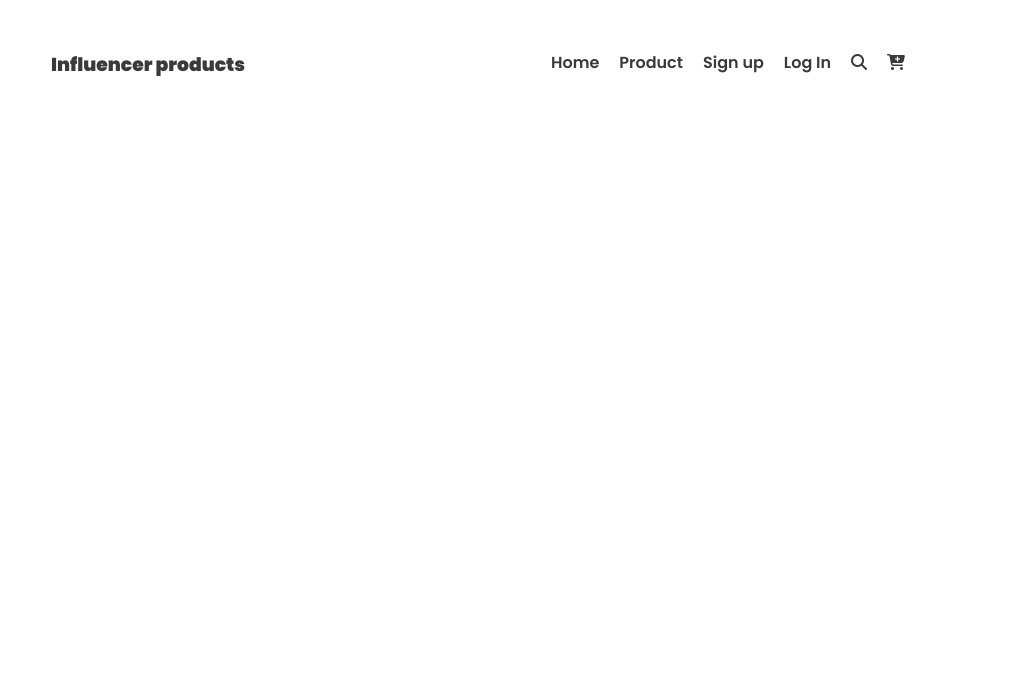
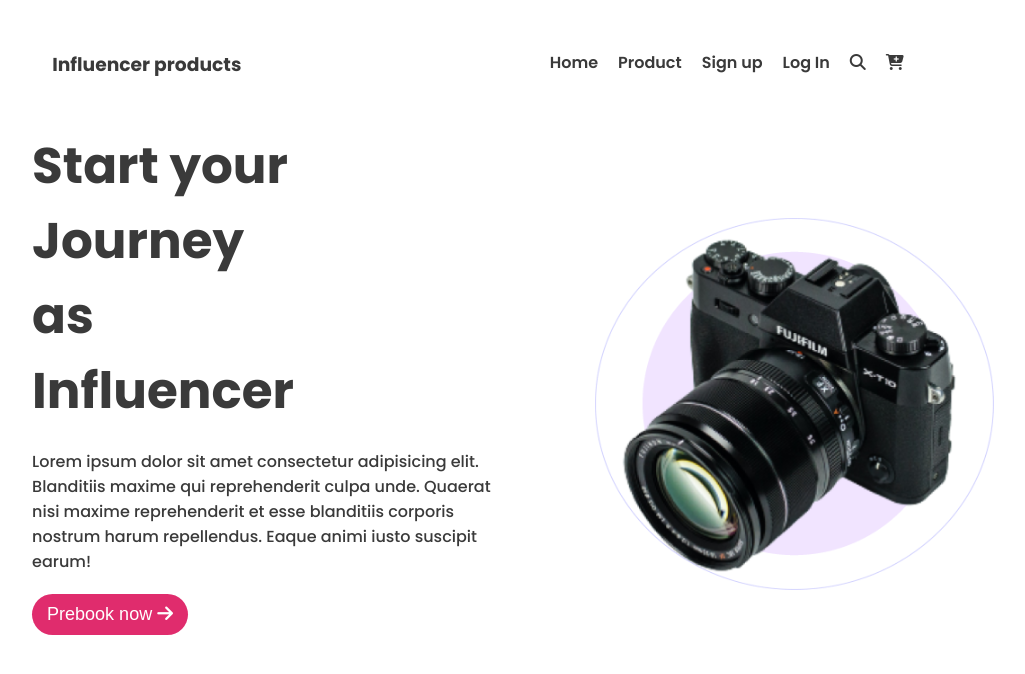
Before and after one commit to saifulislam1431/influencer-asset, a plain HTML site: page index.html in a window 1280 px wide. Shown: the whole page, without its empty margins (152-1177 px from the left). Drawn offline with Linux system fonts and the light colour scheme.

Commit message:
Banner section added

```diff
--- a/index.html
+++ b/index.html
@@ -31,5 +31,20 @@
 
     </header>
 
+    <!-- Main Section -->
+    <main>
+        <!-- Banner -->
+        <section class="banner">
+            <div class="banner-details">
+                <h1 class="section-title">Start your Journey as Influencer</h1>
+                <p class="section-description">Lorem ipsum dolor sit amet consectetur adipisicing elit. Blanditiis maxime qui reprehenderit culpa unde. Quaerat nisi maxime reprehenderit et esse blanditiis corporis nostrum harum repellendus. Eaque animi iusto suscipit earum!</p>
+                <button class="btn-primary">Prebook now <i class="fa-solid fa-arrow-right"></i></button>
+            </div>
+            <div class="banner-imgs">
+                <img src="/images/main-camera1.png" class="banner-img" alt="">
+            </div>
+        </section>
+    </main>
+
 </body>
 </html>
--- a/style.css
+++ b/style.css
@@ -34,5 +34,52 @@
 
 .title{
     color: #3A3A3A;
-    font-weight: 750;
+    font-weight: 700;
 }
+
+/* Banner section */
+
+.banner{
+    display: flex;
+    justify-content: center;
+    align-items: center;
+    /* padding: 100px; */
+    padding: 0 180px;
+}
+
+.banner-details{
+    margin-left: 150px;
+
+}
+.section-title{
+    font-size: 50px;
+    margin-right: 300px;
+    color: #3A3A3A;
+    margin-bottom: 20px;
+}
+.section-description{
+    color: #3A3A3A;
+    padding-right: 100px;
+    margin-bottom: 20px;
+    font-weight: 450;
+}
+.btn-primary{
+    padding: 10px 15px;
+    font-size: 18px;
+    align-items: center;
+    font-weight: 500;
+    border: none;
+    border-radius: 30px;
+    background-color: #E02C6D;
+    color: #FFFFFF;
+}
+
+.banner-imgs{
+    margin-right: 100px;
+
+
+}
+.banner-img{
+    margin-top: 50px;
+    width: 400px;
+}
```
Also changed, not shown: images/main-camera1.png (added).
